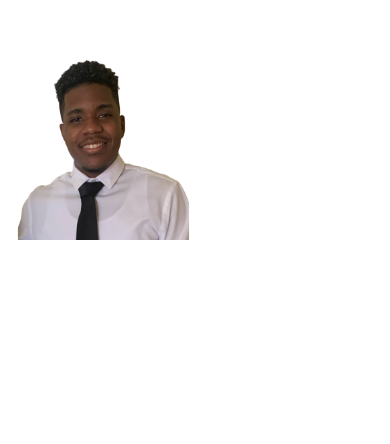
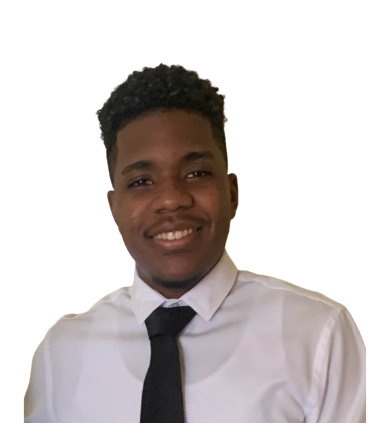
Before and after one commit to Pfulson/PF-Portfolio, a plain HTML site: page index.html in a window 390 px wide. Shown: the part 375-819 px from the top of the page. Drawn offline with nearby package versions, Linux system fonts and the light colour scheme.

Commit message:
css about photo

```diff
--- a/assets/css/main.css
+++ b/assets/css/main.css
@@ -627,15 +627,6 @@ section,
     font-size: 24px;
 }
 
-   .about img {
-        height: 70%;
-    }
-
-@media screen and (max-width: 768px) {
-    .about img {
-        height: 50%;
-    }
-}
 
 .about .content ul {
     list-style: none;
--- a/index.html
+++ b/index.html
@@ -112,7 +112,7 @@
       <!-- Hero Section -->
       <section id="hero" class="hero section dark-background">
 
-        <img src="assets/img/hero-bg.jpg" alt data-aos="fade-in" width="300px" height="300px">
+        <img src="assets/img/hero-bg.jpg" alt data-aos="fade-in">
 
         <div class="container" data-aos="fade-up" data-aos-delay="100">
           <h2 data-lang="es">Pedro Fulson</h2>
```
